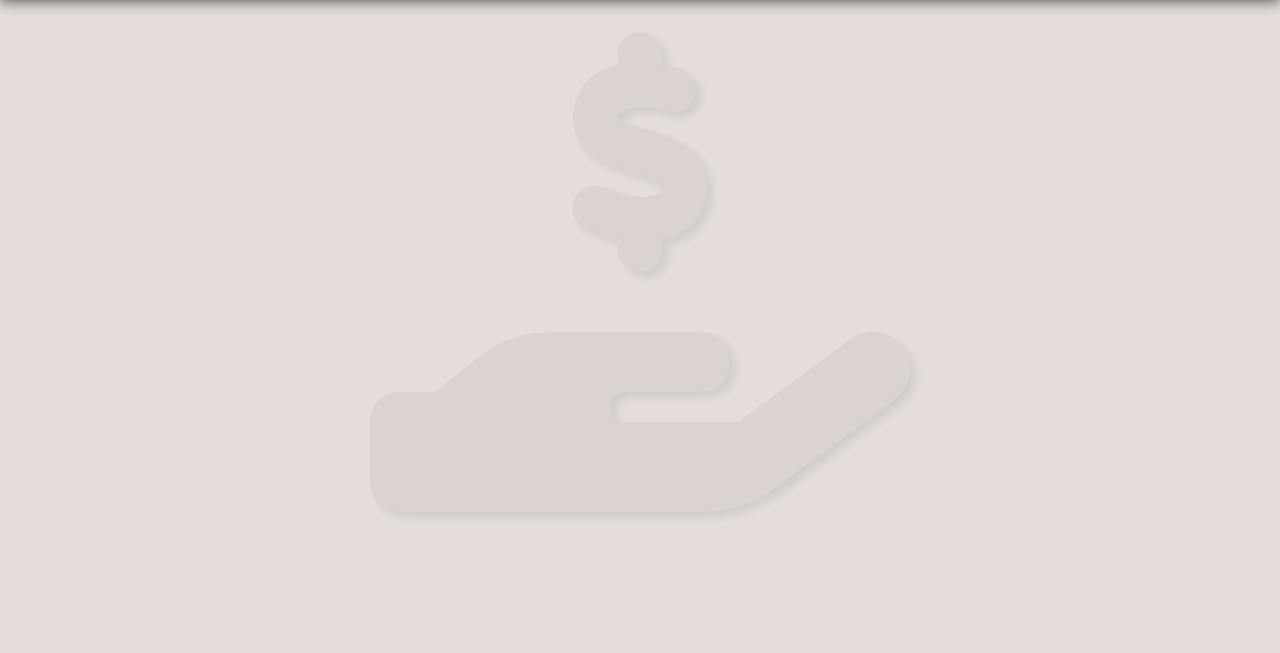
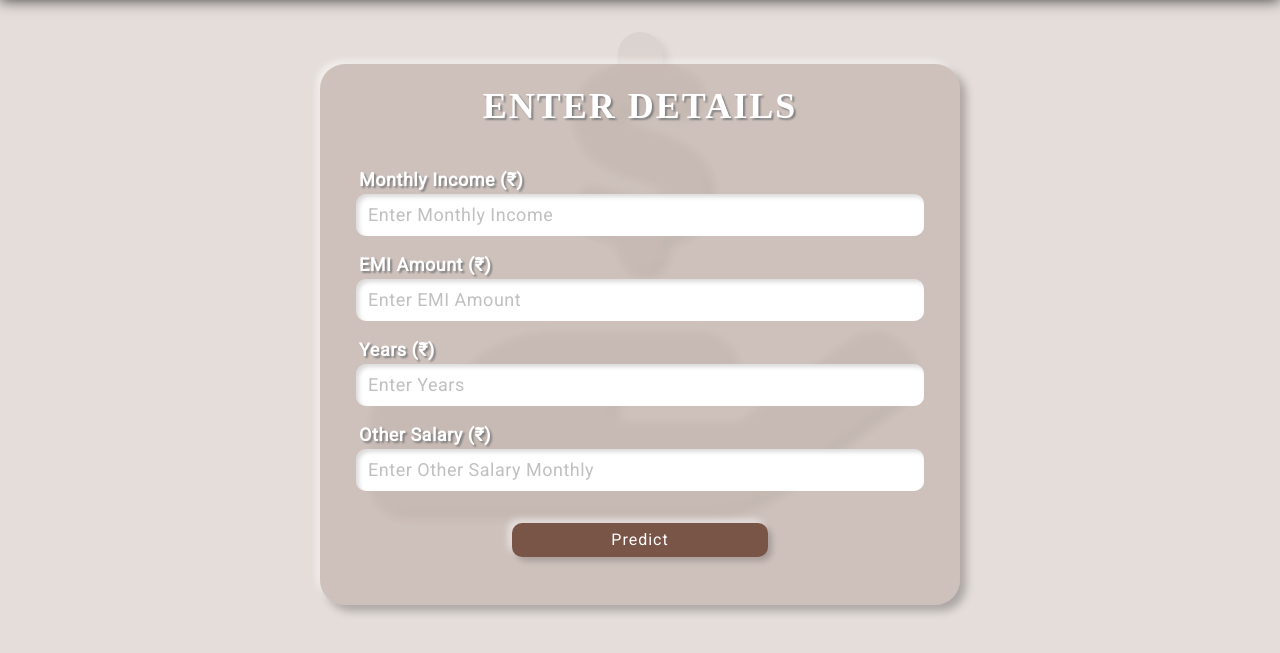
Before and after one commit to yash4302/Loan_Prediction, a Django app: page /amount in a window 1280 px wide. Shown: the part 108-761 px from the top of the page. Run offline with Django 3.2, Linux system fonts and the light colour scheme; the visitor is signed in with stand-in values (Sample User, id 1); some libraries are stand-ins or nearby versions; some web fonts are replaced.

Commit message:
Loan Amount Prediction Integration

```diff
--- a/loan_app/templates/amount.html
+++ b/loan_app/templates/amount.html
@@ -6,10 +6,46 @@ Loan Amount Prediction
 {% endblock %}
 
 {% block links %}
-	<script src="{% static 'js/theme.js' %}"></script>
-	<link type="text/css" rel="stylesheet" href="{% static 'css/style.css'%}" />
-	<link rel="stylesheet" href="https://cdn.jsdelivr.net/npm/bootstrap@5.1.1/dist/css/bootstrap.min.css" integrity="sha384-F3w7mX95PdgyTmZZMECAngseQB83DfGTowi0iMjiWaeVhAn4FJkqJByhZMI3AhiU" crossorigin="anonymous">
+<script src="{% static 'js/theme.js' %}"></script>
+<link type="text/css" rel="stylesheet" href="{% static 'css/style.css'%}" />
+<link rel="stylesheet" href="https://cdn.jsdelivr.net/npm/bootstrap@5.1.1/dist/css/bootstrap.min.css" integrity="sha384-F3w7mX95PdgyTmZZMECAngseQB83DfGTowi0iMjiWaeVhAn4FJkqJByhZMI3AhiU" crossorigin="anonymous">
 {% endblock %}
 
 {% block content %}
+{% if amount %}
+<h2 class="alert alert-success">You Can Get Loan For Atleast ₹ {{ amount }}</h2>
+{% endif %}
+<div class="modal-dialog text-center modal-lg">
+	<div class="col-sm-18 main-section">
+		<div class="modal-content" style="margin-top: 10%;">
+
+			<div class="login">
+				<p style="font-size: 36px;">ENTER DETAILS</p>
+			</div>
+
+			<div class="col-12 form-input">
+				<form action="{% url 'amount' %}" method="post">
+					{% csrf_token %}
+
+					<div class="form-group">
+
+						<p>Monthly Income (₹)</p>
+						<input type="number" class="form-control" name="monthly_income" value="" placeholder="Enter Monthly Income" autocomplete="off" required>
+
+						<p>EMI Amount (₹)</p>
+						<input type="number" class="form-control" name="emi" value="" placeholder="Enter EMI Amount" autocomplete="off" required>
+
+						<p>Years (₹)</p>
+						<input type="number" class="form-control" name="years" value="" placeholder="Enter Years" autocomplete="off" required>
+
+						<p>Other Salary (₹)</p>
+						<input type="number" class="form-control" name="other_income_monthly" value="" placeholder="Enter Other Salary Monthly" autocomplete="off" required>
+
+						<button type="submit" name="button" id="login_btn" class="btn btn-success">Predict</button>
+					</div>
+				</form>
+			</div>
+		</div>
+	</div>
+</div>
 {% endblock %}
--- a/loan_app/views.py
+++ b/loan_app/views.py
@@ -3,6 +3,7 @@ from django.contrib.auth.decorators import login_required
 from django.contrib.auth.models import User
 from django.contrib import auth
 import pickle
+from . import loanamt_prediction
 
 def root(request):
     return render(request,'root.html')
@@ -145,10 +146,20 @@ def loan(request):
         else:
             return render(request,'loan.html',{'years':years,'msg':'Your Loan Will not get Approved :(','prediction':prediction})
 
-
 @login_required(login_url = 'login')
 def amount(request):
-    return render(request,'amount.html')
+    if request.method == 'GET':
+        return render(request,'amount.html')
+    elif request.method == 'POST':
+
+        monthly_income = int(request.POST.get('monthly_income'))
+        emi =  int(request.POST.get('emi'))
+        years =  int(request.POST.get('years'))
+        other_income =  int(request.POST.get('other_income_monthly'))
+
+        amount = int(loanamt_prediction.predict_min_amount(monthly_income,emi,years,other_income))
+
+        return render(request,'amount.html',{'amount':amount})
 
 @login_required(login_url = 'login')
 def logout(request):
```
Also changed, not shown: loan_app/loanamt_prediction.py (added, +24 -0 lines), loanamt_prediction.py (deleted, +0 -26 lines), loan_app/templates/loan.html (indentation only), 1 other file.
